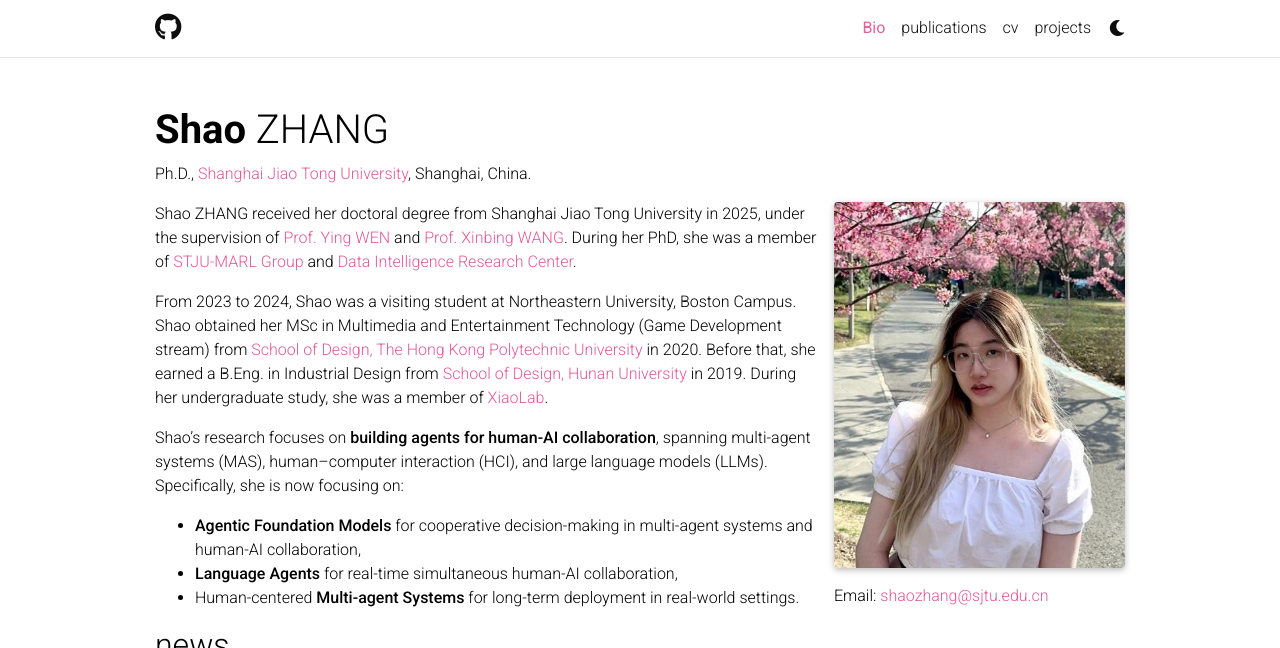
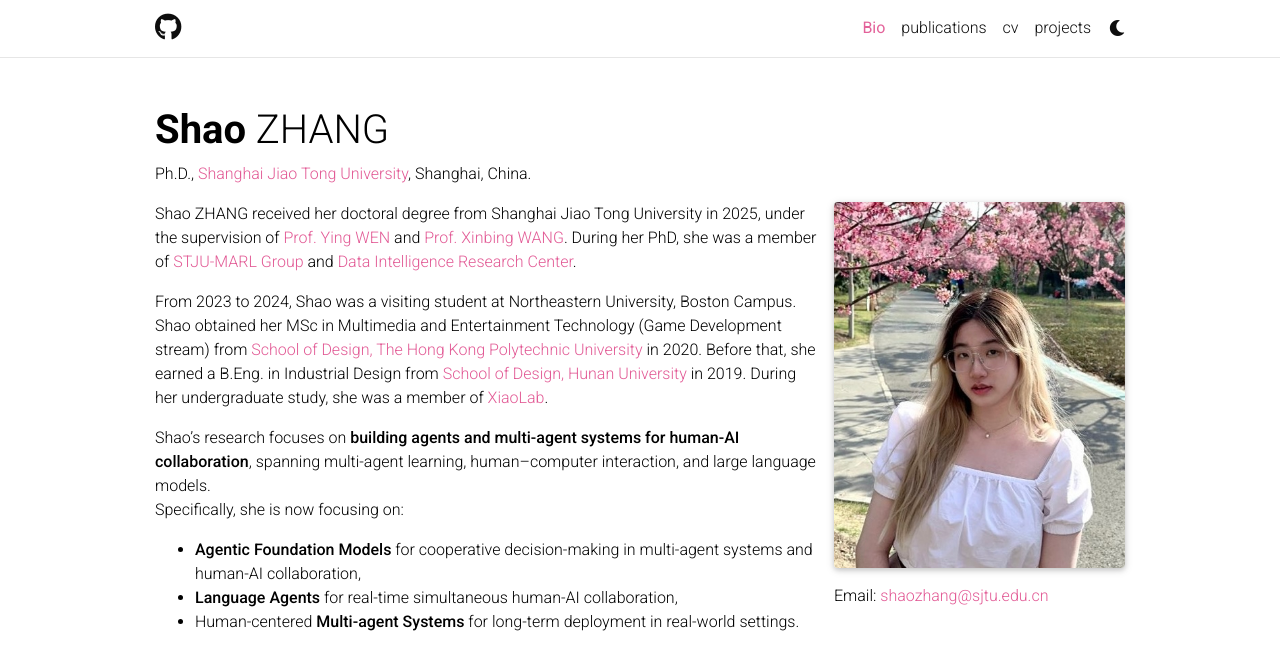
Before and after one commit to ShaoZhang0115/shaozhang_home_page, a Jekyll site: the page built from _pages/about.md, in a window 1280 px wide and 900 px high, cut to the strip 0-648 px from the top of the window. Built offline with Jekyll 4.4.1, drawn with Linux system fonts in a browser that asks for light colours; full-size pictures stand in for the smaller copies a plugin makes; comment, search, counter and statistics services are not loaded; a style sheet for code colours, icons or effects is not loaded.

Commit message:
Update research focus in about.md
Expanded Shao's research focus to include multi-agent systems and updated related topics.

```diff
--- a/_pages/about.md
+++ b/_pages/about.md
@@ -25,7 +25,7 @@
 From 2023 to 2024, Shao was a visiting student at Northeastern University, Boston Campus.
 Shao obtained her MSc in Multimedia and Entertainment Technology (Game Development stream) from [School of Design, The Hong Kong Polytechnic University](https://www.sd.polyu.edu.hk/en/) in 2020. Before that, she earned a B.Eng. in Industrial Design from [School of Design, Hunan University](http://design.hnu.edu.cn/) in 2019. During her undergraduate study, she was a member of [XiaoLab](http://xiaolab.net/).
 
-Shao's research focuses on **building agents for human-AI collaboration**, spanning multi-agent systems (MAS), human–computer interaction (HCI), and large language models (LLMs).
+Shao's research focuses on **building agents and multi-agent systems for human-AI collaboration**, spanning multi-agent learning, human–computer interaction, and large language models.
 Specifically, she is now focusing on:
 - **Agentic Foundation Models** for cooperative decision-making in multi-agent systems and human-AI collaboration,
 - **Language Agents** for real-time simultaneous human-AI collaboration,
```
